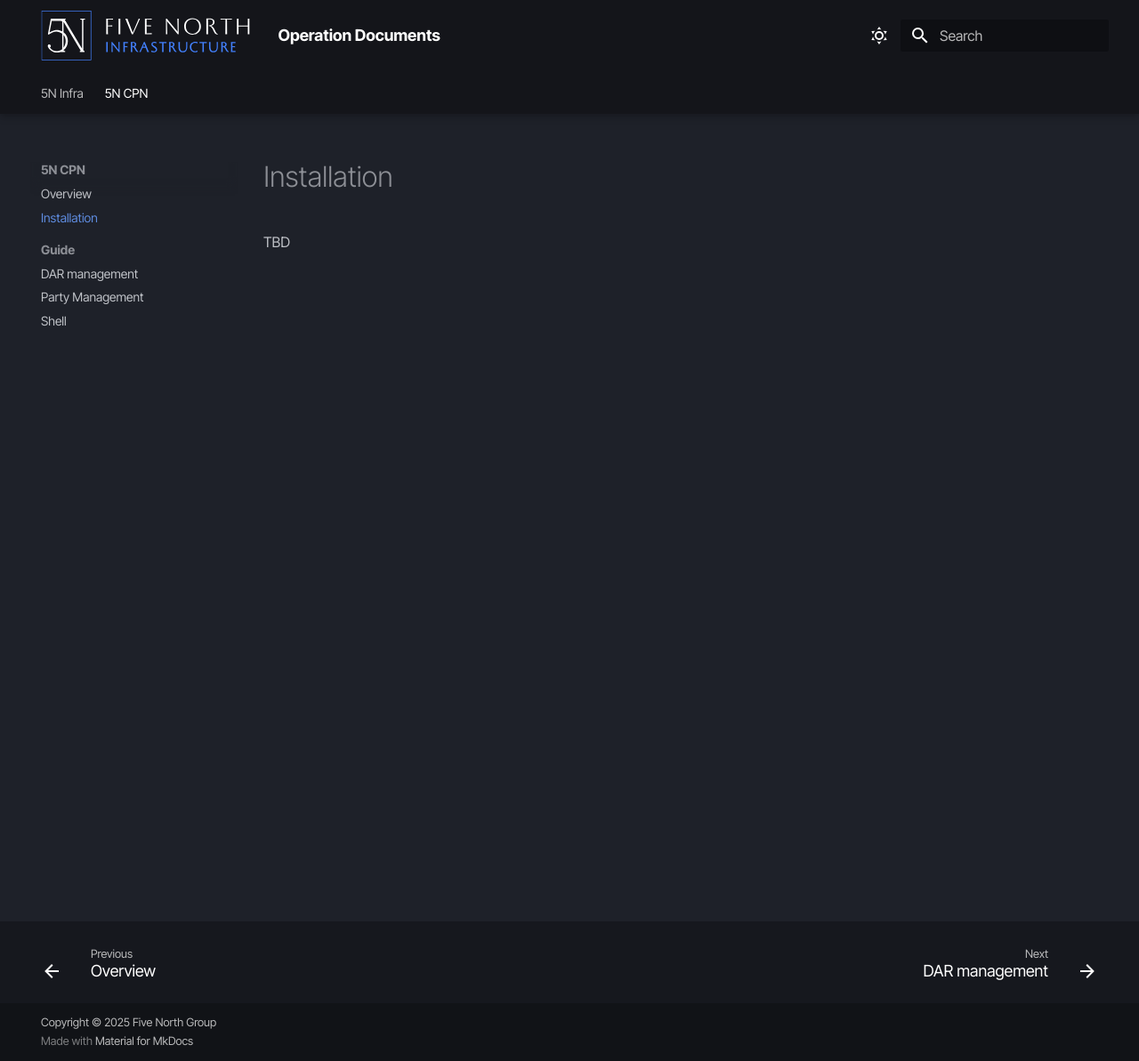
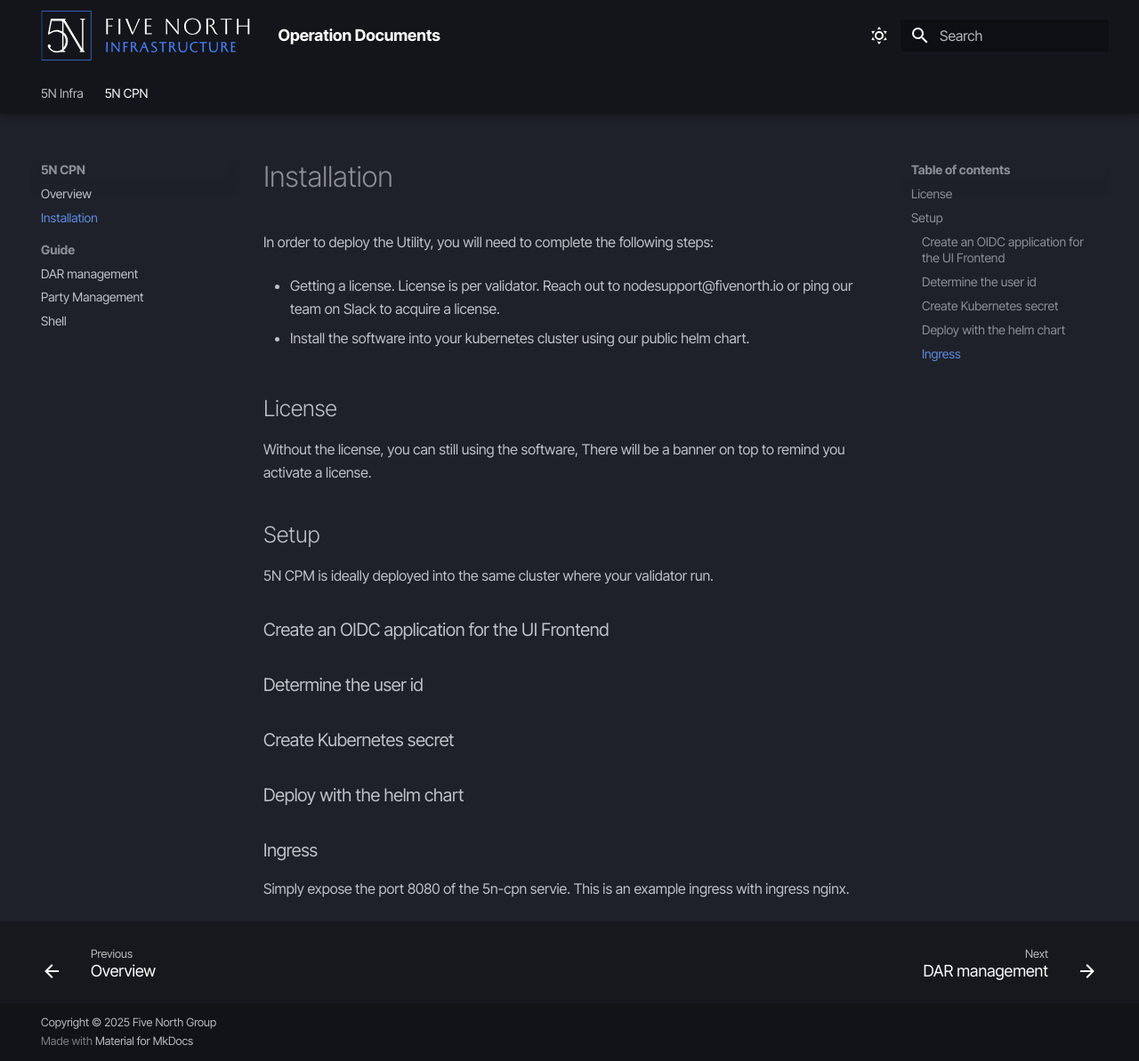
Before and after one commit to fivenorth-io/docs, an MkDocs documentation site: the page built from docs/5n-cpm/install.md, in a window 1280 px wide and 1193 px high. Shown: the whole window at 89% size. Built offline with MkDocs 1.6.1 and Material for MkDocs 9.7.7, drawn with Linux system fonts in a browser that asks for light colours; some web fonts are replaced.

Commit message:
tbd docs for installation

```diff
--- a/docs/5n-cpm/install.md
+++ b/docs/5n-cpm/install.md
@@ -1,3 +1,29 @@
 # Installation
 
-TBD
+In order to deploy the Utility, you will need to complete the following steps:
+
+- Getting a license. License is per validator. Reach out to nodesupport@fivenorth.io or ping our team on Slack to acquire a license.
+
+- Install the software into your kubernetes cluster using our public helm chart.
+
+## License
+
+Without the license, you can still using the software, There will be a banner on top to remind you activate a license.
+
+
+## Setup
+
+5N CPM is ideally deployed into the same cluster where your validator run.
+
+### Create an OIDC application for the UI Frontend
+
+### Determine the user id
+
+### Create Kubernetes secret
+
+### Deploy with the helm chart
+
+
+### Ingress
+
+Simply expose the port 8080 of the 5n-cpn servie. This is an example ingress with ingress nginx.
```
